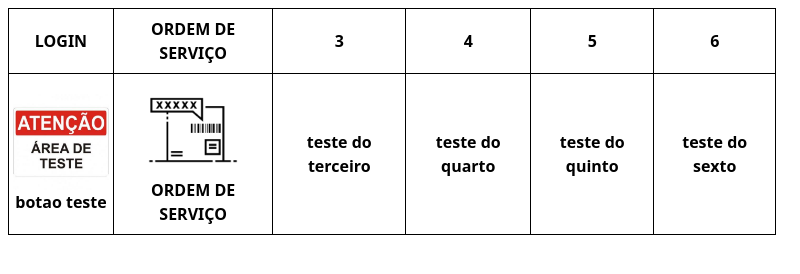
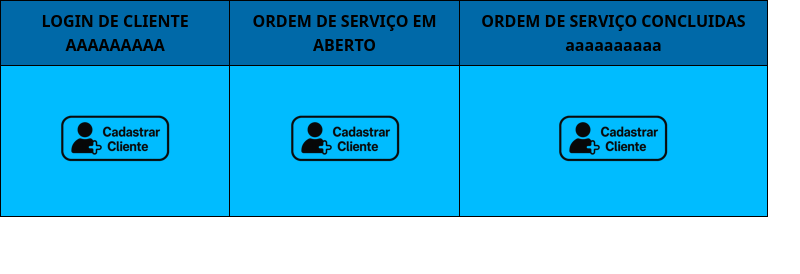
Before and after one commit to caallop/micangas, an Electron app: page src/views/login.html in a window 800 px wide. Drawn offline with nearby package versions, Linux system fonts and the light colour scheme.

Commit message:
tentativa de css

```diff
--- a/main.js
+++ b/main.js
@@ -8,7 +8,7 @@ const { conectar, desconectar } = require("./database.js");
 //===================== janela inicial========================
 const createWindow = () => {
   const win = new BrowserWindow({
-    nativeTheme,themeSource: "dark", //escolher o tema do projeto
+    nativeTheme,themeSource: "light", //escolher o tema do projeto
     width: 800,
     height: 600,
     webPreferences: {
--- a/src/public/css/style.css
+++ b/src/public/css/style.css
@@ -1,15 +1,14 @@
 @charset "UTF-8";
 @media (prefers-color-scheme: dark) {
     body {
-      background-color: #111;
       color: white;
     }
   }
 
+
 footer {
   width: 100%;
   height: 32px;
-  background-color: hsl(125, 86%, 46%);
   display: flex;
   justify-content: space-between;
   padding-bottom: 2px;
@@ -23,14 +22,36 @@ footer p {
   font-size: 1.2em;
 }
 
+
+
+button {
+    width: 128px;
+    height: 128px;
+    left: 200px;
+    border: none;
+    background-image: url("../img/login.png");
+    border-radius: 30px;
+  }
+
 button:hover
 {
     cursor: pointer;
 }
 
-button {
-    width: 96px;
-    height: 96px;
-    left: 200px;
-    border: none;
-  }
+#buttons {
+  width: 500px;
+  height: 20px;
+  padding-bottom: 20px;
+  padding-left: 150px;
+  position: fixed;
+  bottom: 100px;
+}
+#login-button{
+ left: 200px;
+}
+#opened-button{
+  left: 200px;
+}
+#closed-button{
+  left: 200px;
+}
--- a/src/public/js/renderer.js
+++ b/src/public/js/renderer.js
@@ -33,6 +33,10 @@ api.dbStatus((event, message) => {
 
 });
 
+function teste() {
+  console.log("AAAAAAAAAAAAAAAAAAAAAAAAAA")
+}
+
 function clientLogin() {
   api.clientLogin()
 }
--- a/src/views/login.html
+++ b/src/views/login.html
@@ -13,36 +13,24 @@
   tr,
   table {
     border: 1px solid;
+
+
   }
 </style>
-
-    <div class="container ml-2 mt-2">
+<div class="container ">
   <table class="max-w-100%">
-        <tr>
-          <th class="p-2">LOGIN</th>
-          <th class="p-2">ORDEM DE SERVIÇO</th>
-          <th class="p-2">3</th>
-          <th class="p-2">4</th>
-          <th class="p-3">5</th>
-          <th class="p-2">6</th>
+    <tr class="bg-sky-700">
+      <th class="p-2">LOGIN DE CLIENTE AAAAAAAAA</th>
+      <th class="p-2">ORDEM DE SERVIÇO EM ABERTO</th>
+      <th class="p-2">ORDEM DE SERVIÇO CONCLUIDAS aaaaaaaaaa</th>
     </tr>
-        <tr>
-          <th class="p-1">
-            <button>
-              <img src="../public/img/teste.jpg" alt="" />
-              <a href="">botao teste</a>
-            </button>
-          </th>
-          <th class="p-2"><button>
-            <img src="../public/img/os.png" alt="">
-            <a href="">ORDEM DE SERVIÇO</a>
-          </button></th>
-          <th class="p-2">teste do terceiro</th>
-          <th class="p-2">teste do quarto</th>
-          <th class="p-2">teste do quinto</th>
-          <th class="p-3">teste do sexto</th>
+    <tr class=" bg-sky-400">
+      <th class="p-2"><button onclick="clientLogin()"></button></th>
+      <th class="p-2"><button></button></th>
+      <th class="p-2"><button id=></button></th>
     </tr>
   </table>
 </div>
+
   </body>
 </html>
```
Also changed, not shown: src/views/index.html (+17 -14 lines), src/public/img/login.png (added). Lines whose indentation alone changed are shown as unchanged.
